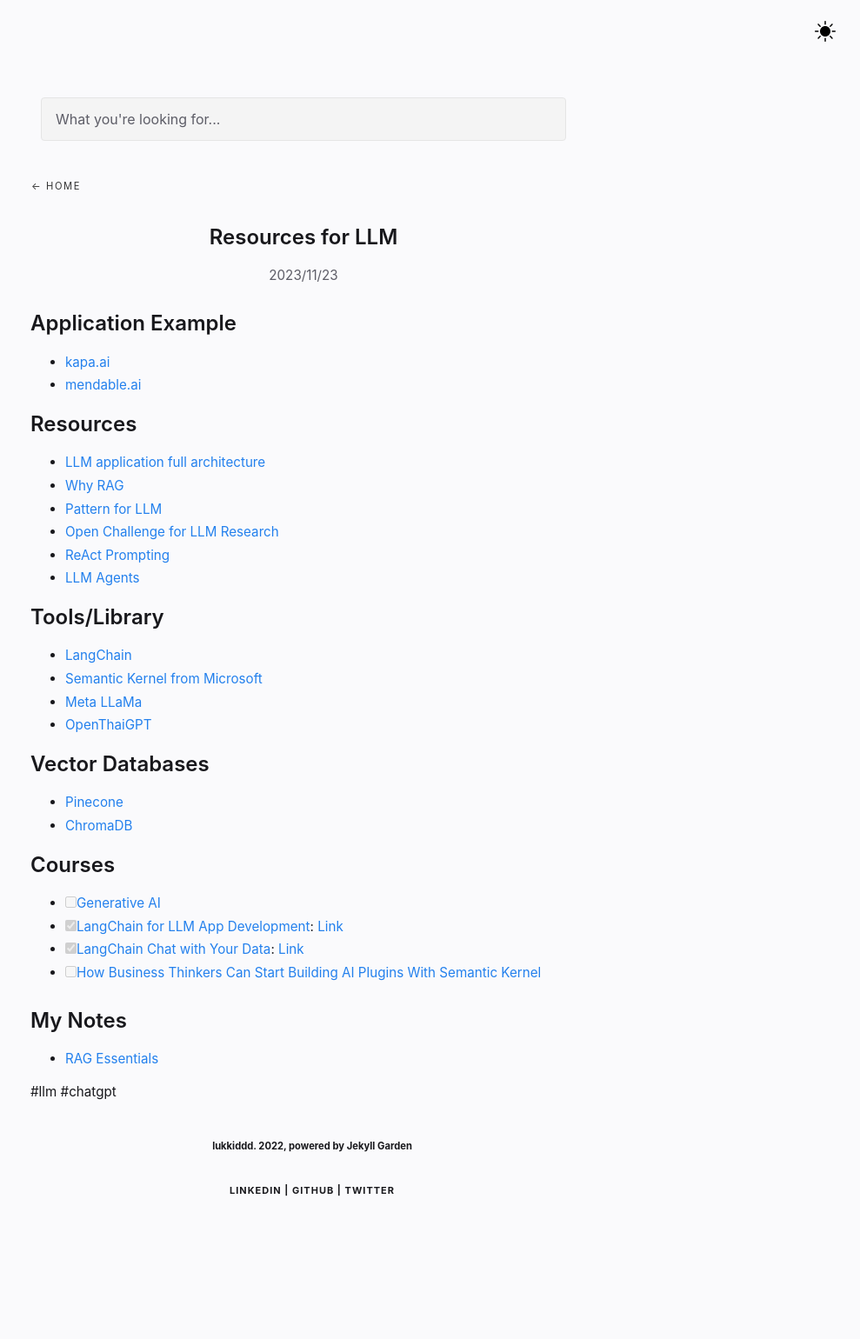
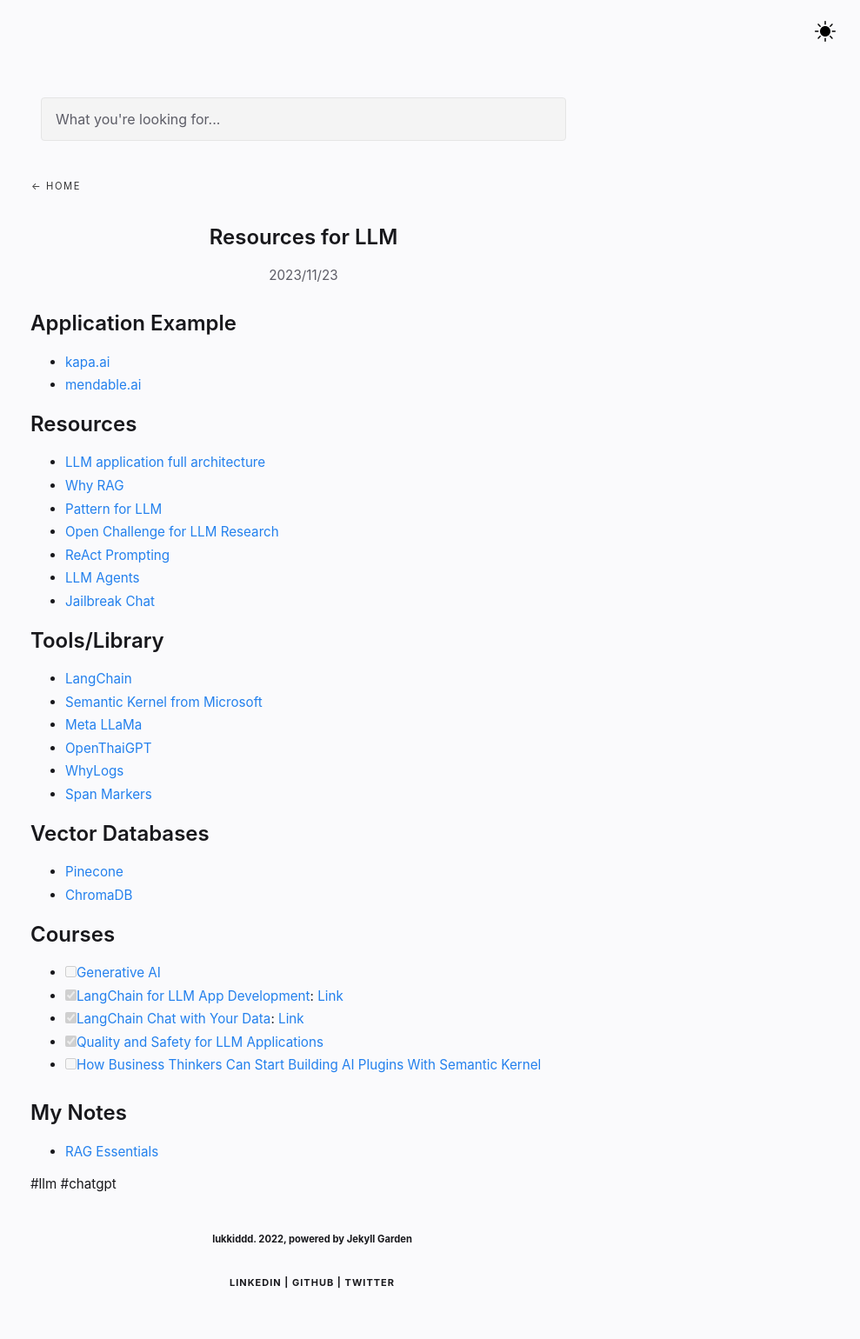
Before and after one commit to lukkiddd/lukkiddd.github.io, a Jekyll site: the page built from _notes/Public/Resources for LLM.md, in a window 1280 px wide. Shown: the whole page at 87% size, without its empty margins (291-1280 px from the left). Built offline with Jekyll 4.4.1, drawn with Linux system fonts in a browser that asks for light colours; before the commit the page ends 1434 px from its top, so only the background shows below that.

Commit message:
Add LLM Security resource

```diff
--- a/_notes/Public/Resources for LLM.md
+++ b/_notes/Public/Resources for LLM.md
@@ -16,12 +16,15 @@
 - [Open Challenge for LLM Research](https://huyenchip.com/2023/08/16/llm-research-open-challenges.html)
 - [ReAct Prompting](https://www.promptingguide.ai/techniques/react)
 - [LLM Agents](https://promptengineering.org/what-are-large-language-model-llm-agents/)
+- [Jailbreak Chat](https://www.jailbreakchat.com/)
 
 ## Tools/Library
 - [LangChain](https://www.langchain.com/)
 - [Semantic Kernel from Microsoft](https://github.com/microsoft/semantic-kernel)
 - [Meta LLaMa](https://ai.meta.com/llama/)
 - [OpenThaiGPT](https://openthaigpt.aieat.or.th/)
+- [WhyLogs](https://github.com/whylabs/whylogs)
+- [Span Markers](https://github.com/tomaarsen/SpanMarkerNER)
 
 ## Vector Databases
 - [Pinecone](https://www.pinecone.io/learn/vector-database)
@@ -31,6 +34,7 @@
 - [ ] [Generative AI](https://www.coursera.org/learn/generative-ai-with-llms)
 - [x] [[LangChain for LLM App Development]]: [Link](https://www.deeplearning.ai/short-courses/langchain-for-llm-application-development/)
 - [x] [[LangChain Chat with Your Data]]: [Link](https://www.coursera.org/projects/langchain-chat-with-your-data-project)
+- [x] [Quality and Safety for LLM Applications](https://learn.deeplearning.ai/quality-safety-llm-applications)
 - [ ] [How Business Thinkers Can Start Building AI Plugins With Semantic Kernel](https://learn.deeplearning.ai/microsoft-semantic-kernel)
 
 ---
```
